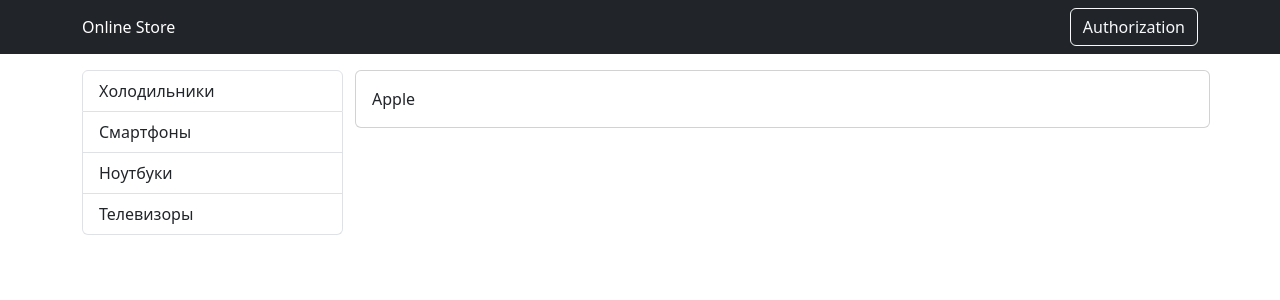
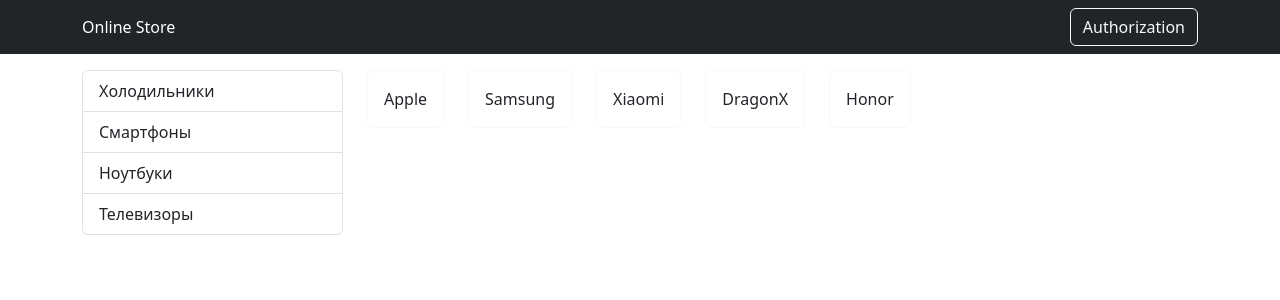
Before and after one commit to Isterya/online-store, a React (Vite) app in the folder client/: page / in a window 1280 px wide. Shown: the top 300 px of the page. Built offline with nearby package versions, Linux system fonts and the light colour scheme.

Commit message:
feat: add the completed version of the BrandBar component

```diff
--- a/client/src/components/BrandBar.tsx
+++ b/client/src/components/BrandBar.tsx
@@ -1,7 +1,7 @@
 import { observer } from 'mobx-react-lite';
 import { useContext } from 'react';
 import { Context } from '../main';
-import { Card, Row } from 'react-bootstrap';
+import { Card, Row, Col } from 'react-bootstrap';
 
 const BrandBar = observer(() => {
   const context = useContext(Context);
@@ -15,13 +15,19 @@
   return (
     <Row className="d-flex">
       {device.brands.map((brand) => (
-        <Card
+        <Col
           key={brand.id}
-          className="p-3"
-          style={{ cursor: 'pointer' }}
+          md="auto"
         >
-          {brand.name}
-        </Card>
+          <Card
+            className="p-3"
+            style={{ cursor: 'pointer' }}
+            onClick={() => device.setSelectedBrand(brand)}
+            border={brand.id === device.selectedBrand?.id ? 'danger' : 'light'}
+          >
+            {brand.name}
+          </Card>
+        </Col>
       ))}
     </Row>
   );
--- a/client/src/store/DeviceStore.ts
+++ b/client/src/store/DeviceStore.ts
@@ -20,7 +20,13 @@
     { id: 3, name: 'Ноутбуки' },
     { id: 4, name: 'Телевизоры' },
   ];
-  private _brands: IType[] = [{ id: 1, name: 'Apple' }];
+  private _brands: IType[] = [
+    { id: 1, name: 'Apple' },
+    { id: 2, name: 'Samsung' },
+    { id: 3, name: 'Xiaomi' },
+    { id: 4, name: 'DragonX' },
+    { id: 5, name: 'Honor' },
+  ];
   private _devices: IDevice[] = [
     {
       id: 4,
```
